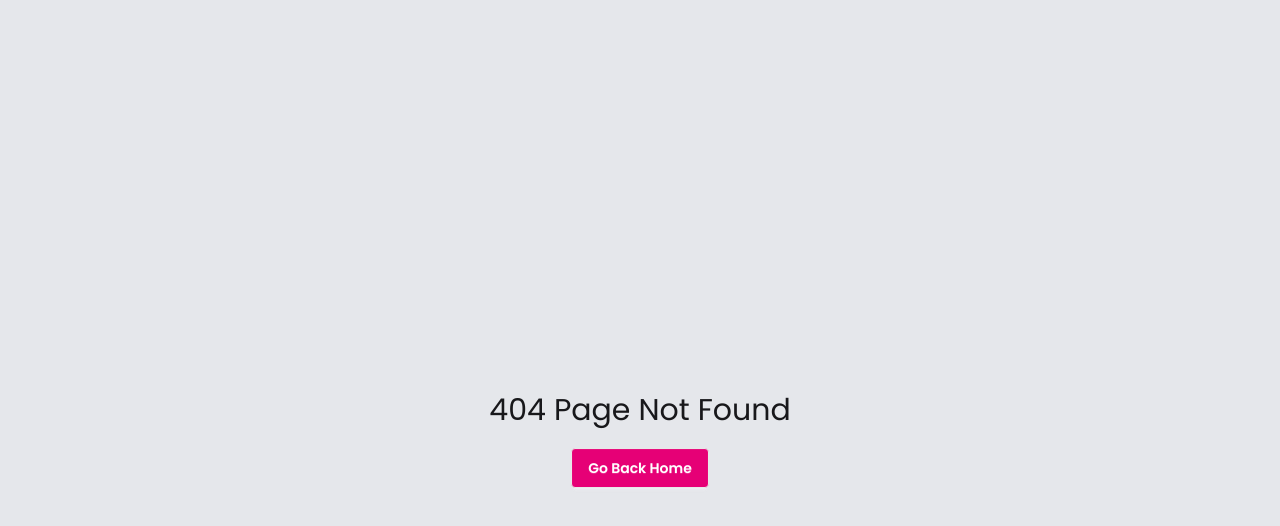
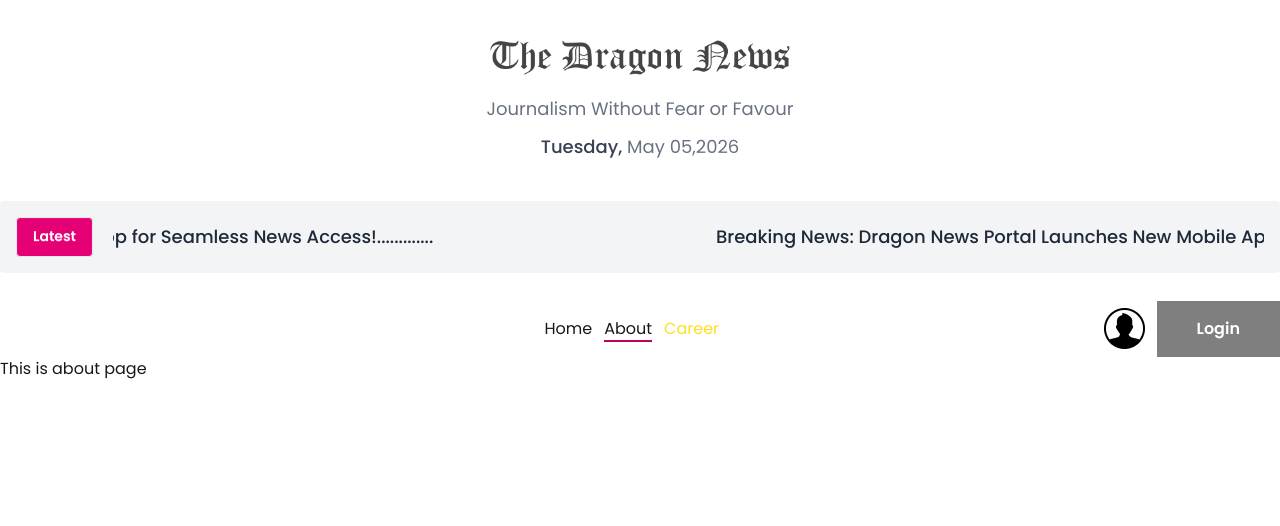
Before and after one commit to romman-hossen/dragon-news-portal, a Next.js app: page /about in a window 1280 px wide. Before the commit this address had no page. Shown: the top 526 px of the page. Built offline with nearby package versions, Linux system fonts and the light colour scheme.

Commit message:
Using usepathname to exact style active tab

```diff
--- /dev/null
+++ b/src/app/(main)/about/page.jsx
@@ -0,0 +1,12 @@
+import React from 'react';
+
+const AboutPage = () => {
+    return (
+        <div>
+            This is about page
+
+        </div>
+    );
+};
+
+export default AboutPage;
--- /dev/null
+++ b/src/app/(main)/career/page.jsx
@@ -0,0 +1,11 @@
+import React from 'react';
+
+const CareerPage = () => {
+    return (
+        <div>
+            This is career page
+        </div>
+    );
+};
+
+export default CareerPage;
--- a/src/components/shared/NavBar.jsx
+++ b/src/components/shared/NavBar.jsx
@@ -1,6 +1,6 @@
 import Image from 'next/image';
-import Link from 'next/link';
 import user from '@/assets/user.png';
+import NavLink from './NavLink';
 
 const NavBar = () => {
     return (
@@ -12,13 +12,13 @@ const NavBar = () => {
             <div>
                 <ul className='flex justify-center text-center gap-3 items-center mx-auto lg:ml-40'>
                     <li>
-                        <Link href="/">Home</Link>
+                        <NavLink href='/'>Home</NavLink>
                     </li>
                     <li>
-                        <Link href='#'>About</Link>
+                        <NavLink href='/about'>About</NavLink>
                     </li>
                     <li>
-                        <Link href='#'>Career</Link>
+                        <NavLink href='/career' className="text-yellow-300">Career</NavLink>
                     </li>
                 </ul>
             </div>
--- /dev/null
+++ b/src/components/shared/NavLink.jsx
@@ -0,0 +1,15 @@
+"use client";
+import Link from 'next/link';
+import { usePathname } from 'next/navigation';
+
+
+const NavLink = ({href,children,className}) => {
+    const pathname = usePathname();
+    const isActive = pathname === href;
+    console.log(isActive,href);
+    return (
+        <Link className={`${isActive? 'border-b-2 border-pink-700' : ''} ${className}`} href={href} >{children}</Link>
+    );
+};
+
+export default NavLink;
```
